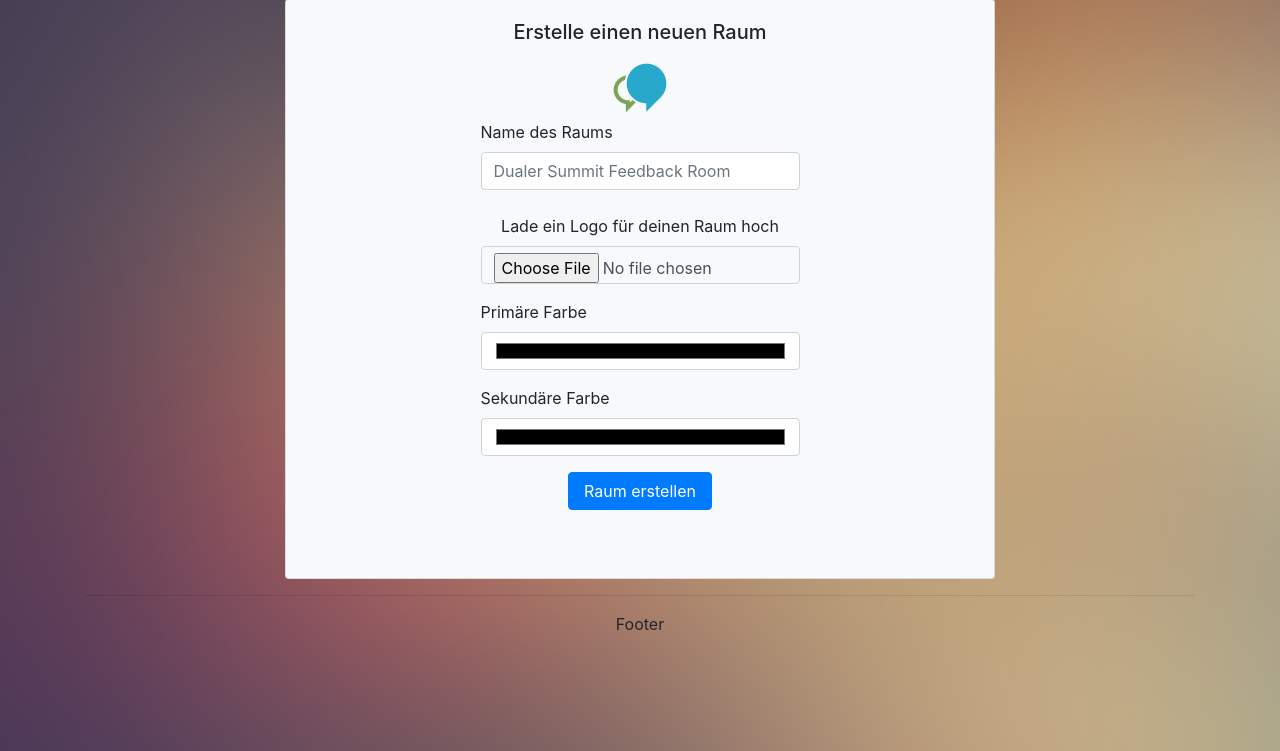
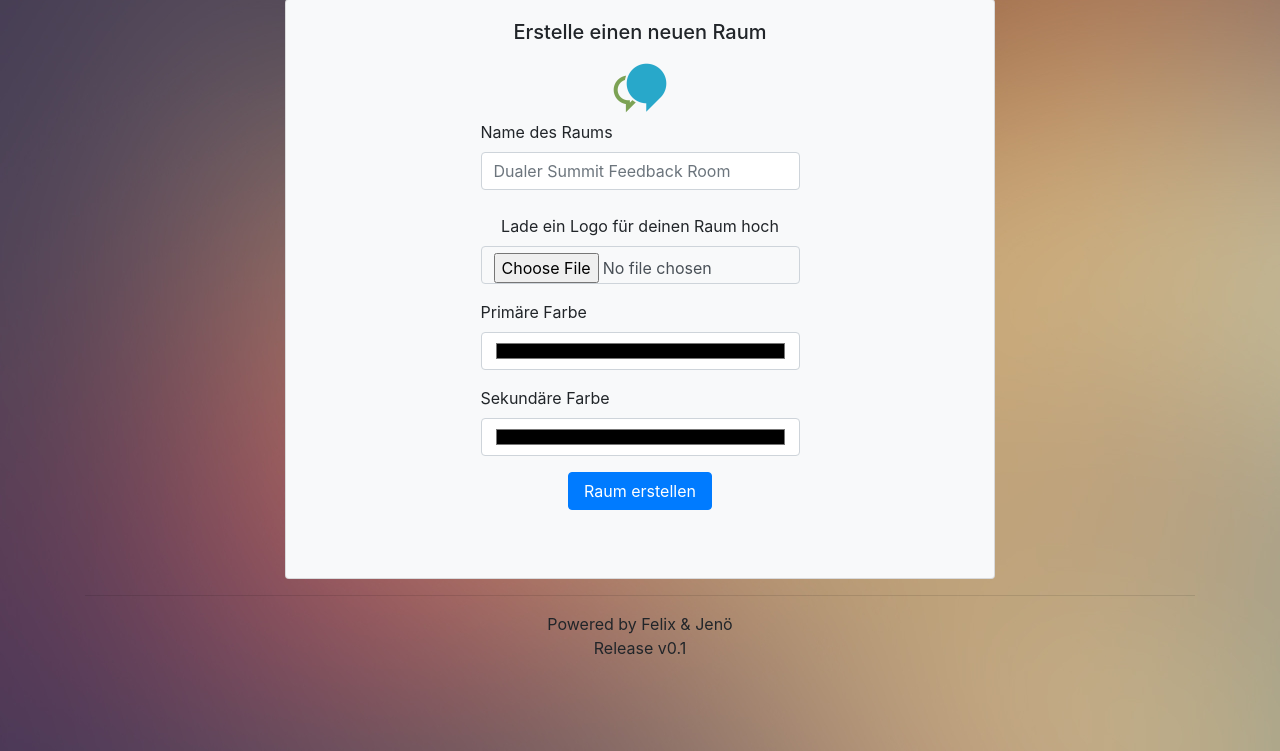
Before and after one commit to fkressmann/feedi-io, a Flask app: page /create-room in a window 1280 px wide. Shown: the part 49-800 px from the top of the page. Run offline with Flask 2, Linux system fonts and the light colour scheme; parts of the project's set-up code (start-up, migrations or seed data) failed here and were passed over; some libraries are stand-ins or nearby versions.

Commit message:
Changed appearance

```diff
--- a/src/templates/base.html
+++ b/src/templates/base.html
@@ -75,7 +75,8 @@
     {% block content %}{% endblock %}
     <div style="font-weight: normal; text-align: center">
         <hr>
-        Footer
+        Powered by Felix & Jenö<br>
+        Release v0.1
     </div>
 </div>
 
--- a/src/templates/given_feedback.html
+++ b/src/templates/given_feedback.html
@@ -16,7 +16,7 @@
         <div class="row mt-5"></div>
 
         {% for f in feedback %}
-            <div class="row pt-3 pb-3 justify-content-start bg-light border rounded align-items-center">
+            <div class="row mt-3 pt-3 pb-3 justify-content-start bg-light border rounded align-items-center">
                 <div class="col-lg-1 d-none d-lg-block d-xl-block">
                     <img src="{{ get_profile_pic(f.receiver) }}" class="profil-image small-image">
                 </div>
--- a/src/templates/received_feedback.html
+++ b/src/templates/received_feedback.html
@@ -19,7 +19,7 @@
         <div class="row mt-5"></div>
 
         {% for f in feedback %}
-            <div class="row pt-3 justify-content-start bg-light border rounded">
+            <div class="row mt-3 pt-3 justify-content-start bg-light border rounded">
                 <div class="col-lg-2">
                     <img src="{{ get_profile_pic(f.giver, f.anonymous) }}" class="profil-image">
                 </div>
```
